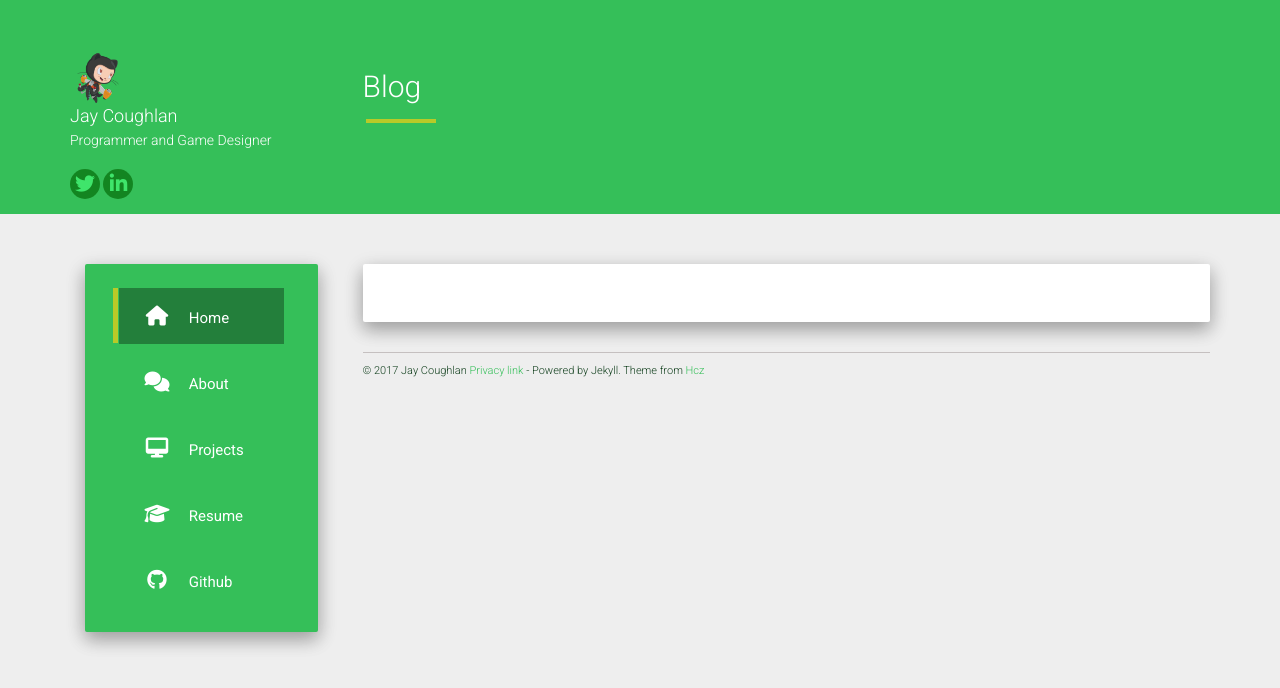
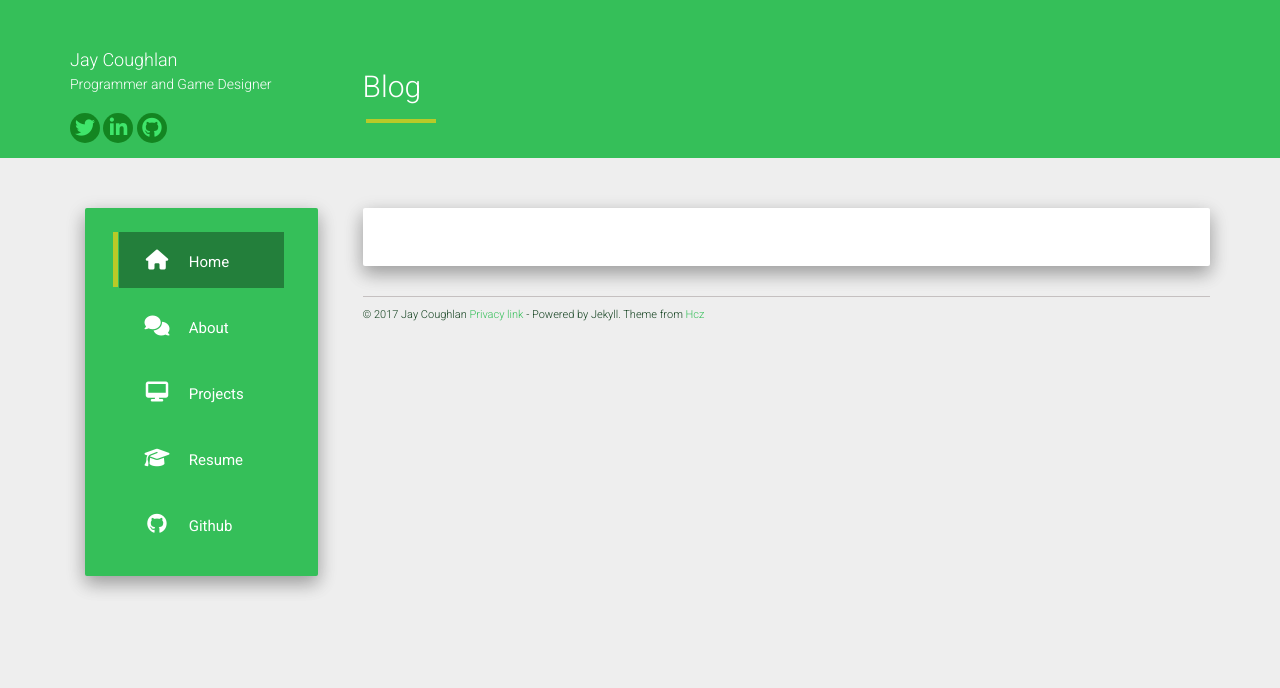
Before and after one commit to JayAKCoughlan/JayAkCoughlan.github.io, a Jekyll site: the page built from index.html, in a window 1280 px wide. Shown: the top 688 px of the page. Built offline with Jekyll 4.4.1, drawn with Linux system fonts in a browser that asks for light colours; nearby versions of some CDN libraries; the list of posts is cut into pages by our own code.

Commit message:
Made changes to fit my desired webpage style.

```diff
--- a/_data/social.json
+++ b/_data/social.json
@@ -6,6 +6,10 @@
   {
     "icon": "fa-linkedin",
     "link": "https://www.linkedin.com/in/jay-coughlan-39b4a641/"
+  },
+  {
+    "icon": "fa-github",
+    "link": "https://github.com/"
   }
 ]
 
--- a/_includes/header.html
+++ b/_includes/header.html
@@ -3,11 +3,11 @@
       <!-- This div contains the author name, avatar, and link/icons-->
         <div class="row">
           <div class="col-md-3 col-sm-4 col-xs-12">
-            <div class="row-picture">
+            <!--<div class="row-picture">
               <img id="about" class="logo-img" src="{{ site.logo }}" height="75px" width="75px">
-            </div>
+            </div>-->
            <!-- This section is the Name, and icon-links-->
-             <div class="row-details">
+            <div class="row-details">
               <h4 class="list-group-item-heading">{{ site.author }}</h4>
               <p class="list-group-item-text">{{ site.about }}</p>
               {% include social_links.html %}
```
